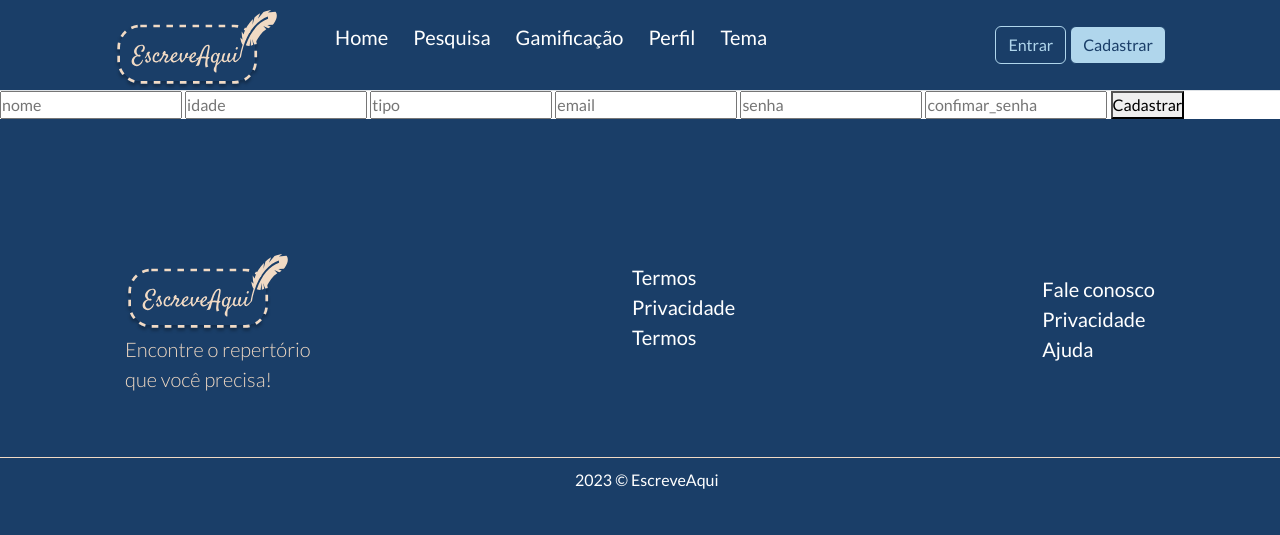
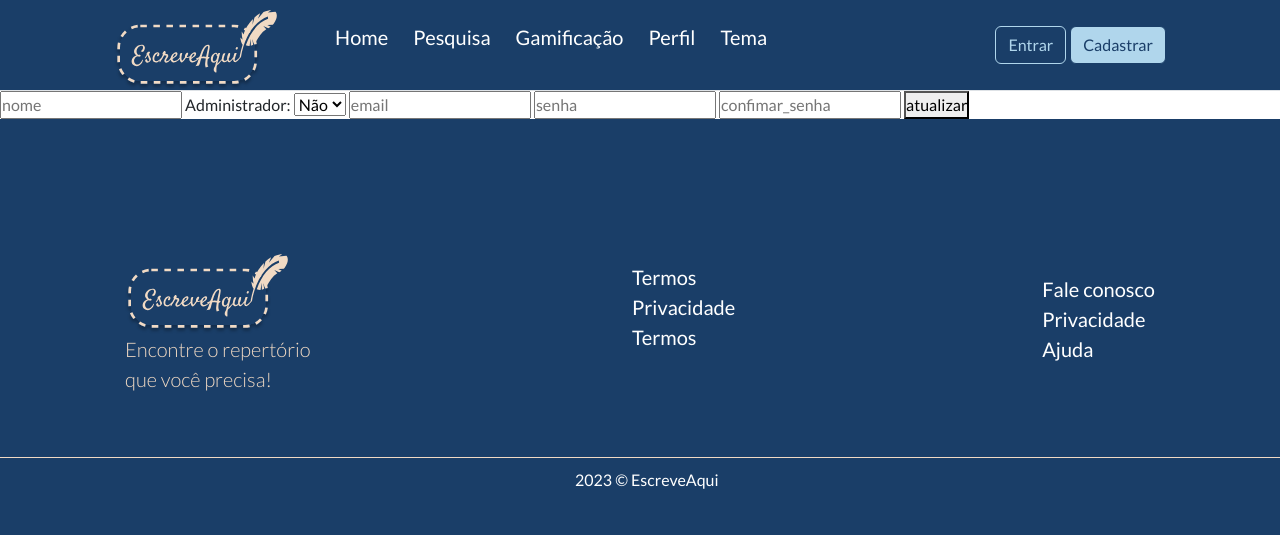
Before and after one commit to Paulo-Ricardodev/EscreveAqui, a Flask app: template templates/usuarios_update.html in a window 1280 px wide. Shown: the top 535 px of the page. Run offline with Flask 3, Linux system fonts and the light colour scheme; the template is opened without the code that fills it, so the values that code supplies are empty; the visitor is signed in with stand-in values (Sample User, id 1); data comes from the database, SQL or seed files in the repository.

Commit message:
adicionando cadastro e atualização do campo de admin

```diff
--- a/controllers/usuarios.py
+++ b/controllers/usuarios.py
@@ -20,6 +20,7 @@ def cadastro_usuario():
     email = request.form.get('email')
     senha = request.form.get('senha')
     csenha = request.form.get('csenha')
+    admin = request.form.get('admin')
 
     # criptografando a senha com o bcrypt
     hashed_senha = bcrypt.generate_password_hash(senha).decode('utf-8')
@@ -27,7 +28,7 @@ def cadastro_usuario():
 
 
     if senha == csenha:
-      usuario = Usuario(nome,  email, hashed_senha, 0)
+      usuario = Usuario(nome,  email, hashed_senha, eval(admin))
       db.session.add(usuario)
       db.session.commit()
       return redirect(url_for('index'))
@@ -81,9 +82,13 @@ def update(id):
 
     nome = request.form.get('nome')
     email = request.form.get('email')
+    admin = request.form.get('admin')
+
 
     usuario.nome = nome
     usuario.email = email
+    usuario.admin = eval(admin)
+
 
     db.session.add(usuario)
     db.session.commit()
--- a/templates/usuarios_update.html
+++ b/templates/usuarios_update.html
@@ -3,11 +3,14 @@
 
   <form  method='post'  >
     <input type="text" placeholder='nome' name = 'nome' value ='{{usuario.nome}}' >
-    <input type="number" placeholder='idade' name = 'idade' value ='{{usuario.idade}}' >
-    <input type="number" placeholder='tipo' name = 'tipo' value ='{{usuario.tipo}}'>
+    <label for="">Administrador:</label>
+        <select name="admin">
+          <option value="True" {{ 'selected' if usuario.admin }}> Sim</option>
+          <option value="False" {{ 'selected' if not usuario.admin }}> Não</option>
+        </select>
     <input type="text" placeholder='email' name = 'email' value ='{{usuario.email}}'>
     <input type="password" placeholder='senha' name = 'senha'>
     <input type="password" placeholder='confimar_senha' name = 'csenha'>
-    <button type='submit'> Cadastrar </button>
+    <button type='submit'> atualizar </button>
   </form>
 {% endblock %}
```
Also changed, not shown: templates/cadastro_usuario.html (+7 -0 lines).
